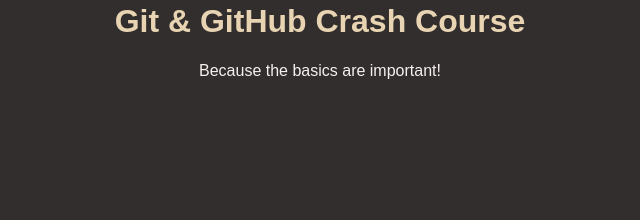
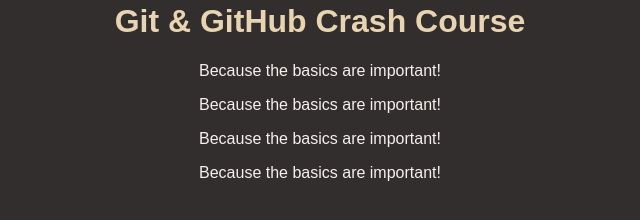
Before and after one commit to hanen13129/GitAction, a plain HTML site: page index.html in a window 1280 px wide. Shown: the part 166-386 px from the top of the page, without its empty margins (320-960 px from the left). Drawn offline with Linux system fonts and the light colour scheme.

Commit message:
main bra

```diff
--- a/index.html
+++ b/index.html
@@ -11,5 +11,9 @@
     <img id="logo" src="logo.png" alt="A logo that contains the word 'Git'" />
     <h1>Git & GitHub Crash Course</h1>
     <p>Because the basics are important!</p>
+
+<p>Because the basics are important!</p>
+<p>Because the basics are important!</p>
+<p>Because the basics are important!</p>
   </body>
 </html>
```
